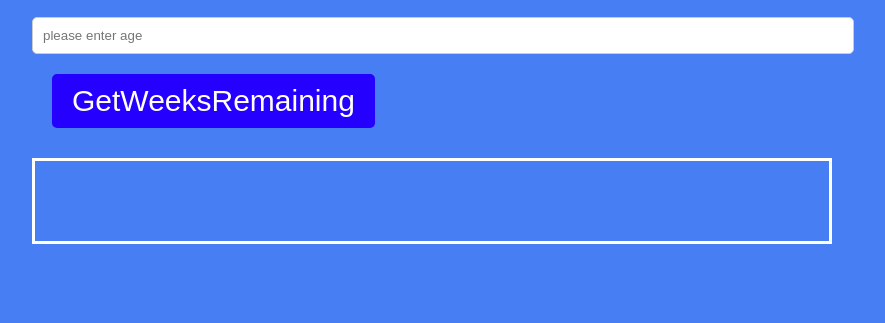
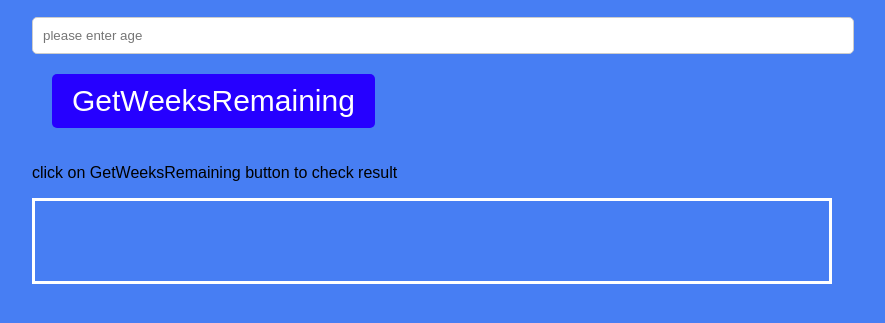
Before and after one commit to Aransiola-Esther/Agecalculator, a plain HTML site: page index.html in a window 1280 px wide. Shown: the part 167-490 px from the top of the page, without its empty margins (208-1093 px from the left). Drawn offline with Linux system fonts and the light colour scheme.

Commit message:
initial commit

```diff
--- a/index.html
+++ b/index.html
@@ -20,6 +20,7 @@
                     <div class="form-group cal ">
                         <input type="number" id="age" placeholder="please enter age" required>
                         <button type="button" id="calculate">GetWeeksRemaining</button>
+                        <p>click on GetWeeksRemaining button to check result</p>
                         <p id="display"></p>
                     </div>
                 </div>
```
